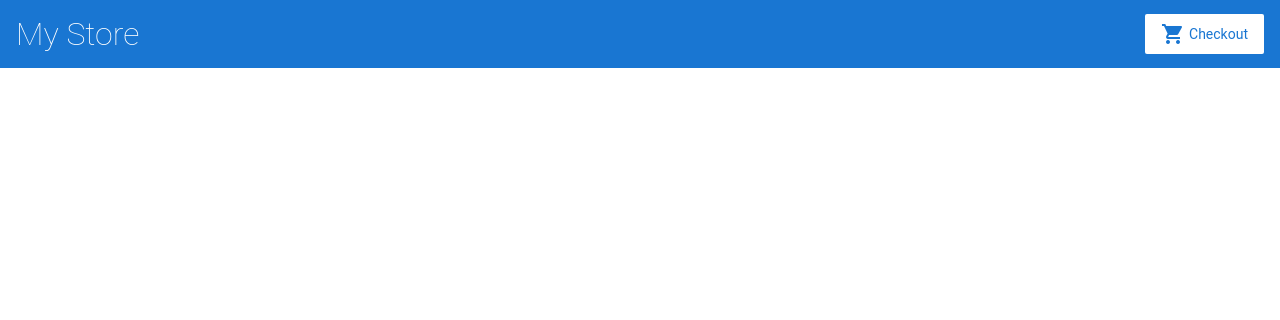
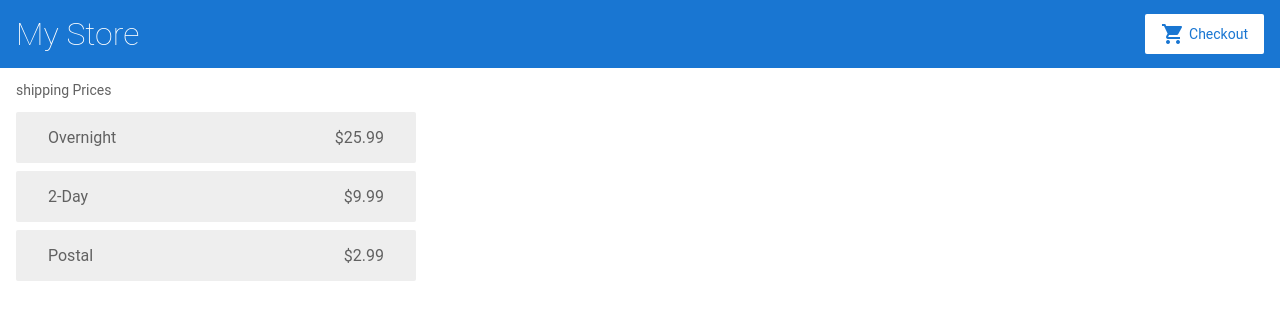
Before and after one commit to SarangLad/angular-start, an Angular app: page /shipping in a window 1280 px wide. Before the commit this address led to /. Shown: the top 320 px of the page. Built offline with nearby package versions, Linux system fonts and the light colour scheme.

Commit message:
Added shipping prices

```diff
--- a/src/app/cart.service.ts
+++ b/src/app/cart.service.ts
@@ -1,4 +1,5 @@
 import { Injectable } from '@angular/core';
+import { HttpClient } from '@angular/common/http';
 import { Product } from './products';
 
 @Injectable({
@@ -6,7 +7,9 @@ import { Product } from './products';
 })
 export class CartService {
   items: Product[] = [];
-  constructor() {}
+  /* Inject HttpClient into the CartService constructor(). */
+  constructor(private http: HttpClient) {}
+
   addToCart(product: Product) {
     this.items.push(product);
   }
@@ -19,6 +22,12 @@ export class CartService {
     this.items = [];
     return this.items;
   }
+
+  getShippingPrices() {
+    return this.http.get<{ type: string; price: number }[]>(
+      '/assets/shipping.json'
+    );
+  }
 }
 
 /*
--- a/src/app/cart/cart.component.html
+++ b/src/app/cart/cart.component.html
@@ -1,5 +1,8 @@
 <h3>Cart</h3>
 
+<p>
+  <a routerLink="/shipping">Shipping Prices</a>
+</p>
 <div class="cart-item" *ngFor="let item of items">
   <span>{{ item.name }}</span>
   <span>{{ item.price | currency }}</span>
--- /dev/null
+++ b/src/app/shipping/shipping.component.html
@@ -0,0 +1,6 @@
+<p>shipping Prices</p>
+<!-- The async pipe returns the latest value from a stream of data and continues to do so for the life of a given component. When Angular destroys that component, the async pipe automatically stops. -->
+<div class="shipping-item" *ngFor="let shipping of shippingCosts | async">
+  <span>{{ shipping.type }}</span>
+  <span>{{ shipping.price | currency }}</span>
+</div>
--- /dev/null
+++ b/src/app/shipping/shipping.component.ts
@@ -0,0 +1,18 @@
+import { Component, OnInit } from '@angular/core';
+import { Observable } from 'rxjs';
+import { CartService } from '../cart.service';
+
+@Component({
+  selector: 'app-shipping',
+  templateUrl: './shipping.component.html',
+  styleUrls: ['./shipping.component.css'],
+})
+export class ShippingComponent implements OnInit {
+  shippingCosts!: Observable<{ type: string; price: number }[]>;
+
+  constructor(private cartService: CartService) {}
+
+  ngOnInit(): void {
+    this.shippingCosts = this.cartService.getShippingPrices();
+  }
+}
```
Also changed, not shown: src/app/app.module.ts (+7 -0 lines), src/app/shipping/shipping.component.css (added), 1 other file (tests, documents, lock files or other folders).
